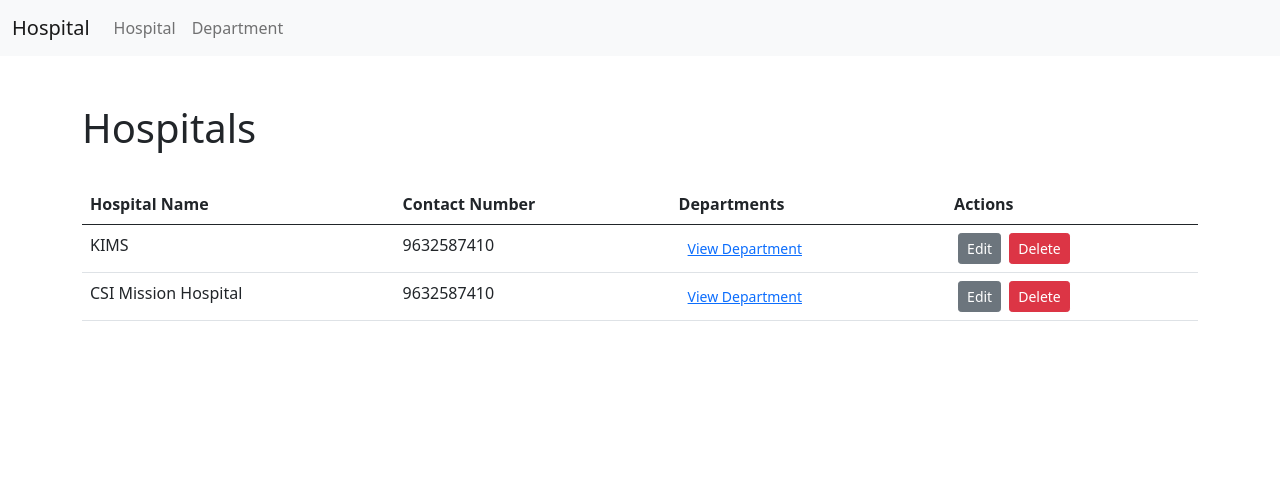
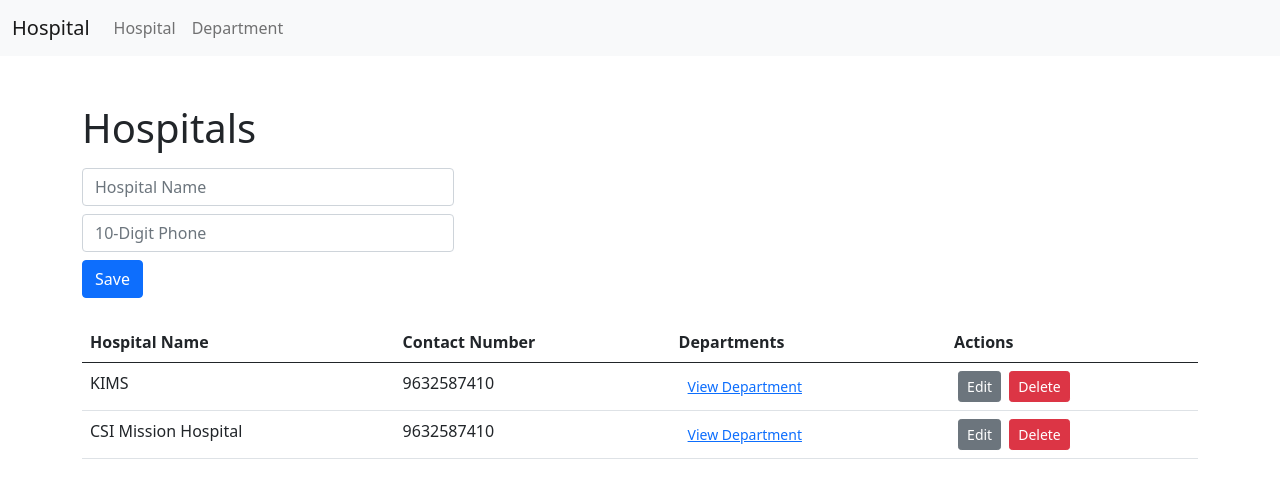
Before and after one commit to saikatmahapatra/hospital-app, an Angular app: page /hospital in a window 1280 px wide. Shown: the top 498 px of the page. Built offline with nearby package versions, Linux system fonts and the light colour scheme; data requests are answered from the project's data file.

Commit message:
add form added

```diff
--- a/src/app/hospital-view/hospital-view.component.html
+++ b/src/app/hospital-view/hospital-view.component.html
@@ -2,7 +2,17 @@
 
 <div class="row my-3">
     <div class="col-md-12">
-
+        <form class="" (submit)="addHospital()">
+            <div class="form-row">
+                <div class="form-group col-md-4">
+                    <input type="text" class="form-control mb-2 mr-sm-2" id="hospitalName" placeholder="Hospital Name" maxlength="60" minlength="3" required>
+                </div>
+                <div class="form-group col-md-4">
+                    <input type="text" class="form-control mb-2 mr-sm-2" id="hospitalPhone" placeholder="10-Digit Phone" minlength="10" maxlength="10" required>
+                </div>
+                <button type="submit" class="btn btn-primary mb-2">Save</button>
+            </div>
+        </form>
     </div>
 </div>
 
--- a/src/app/hospital-view/hospital-view.component.ts
+++ b/src/app/hospital-view/hospital-view.component.ts
@@ -23,6 +23,18 @@ export class HospitalViewComponent implements OnInit, OnDestroy {
     });
   }
 
+  addHospital() {
+
+  }
+
+  editHospital(hospital) {
+    console.log(hospital);
+  }
+
+  deleteHospital(hospital) {
+    console.log(hospital);
+  }
+
   ngOnDestroy() {
     this.hospitalDataList$.unsubscribe();
   }
```
